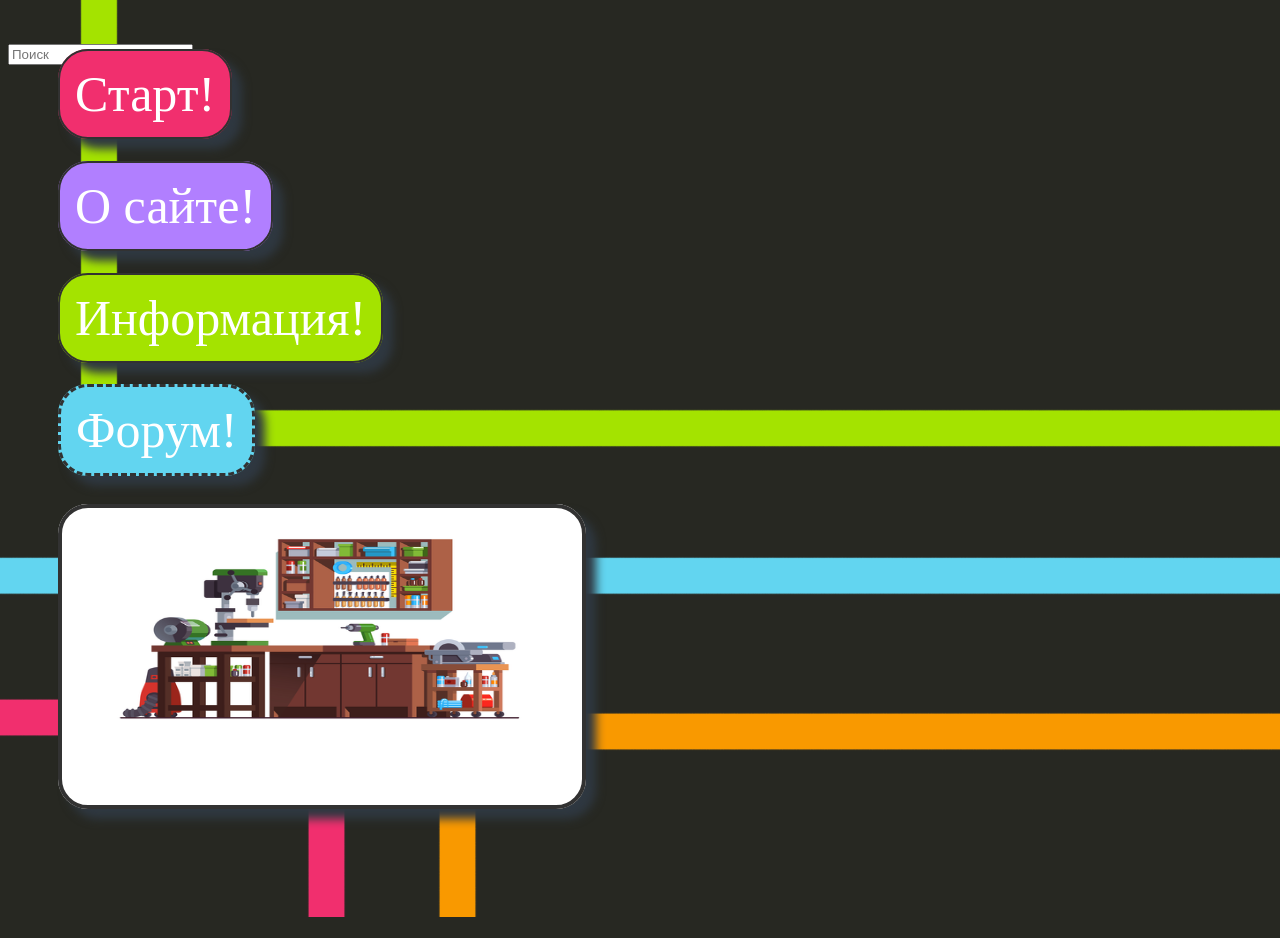
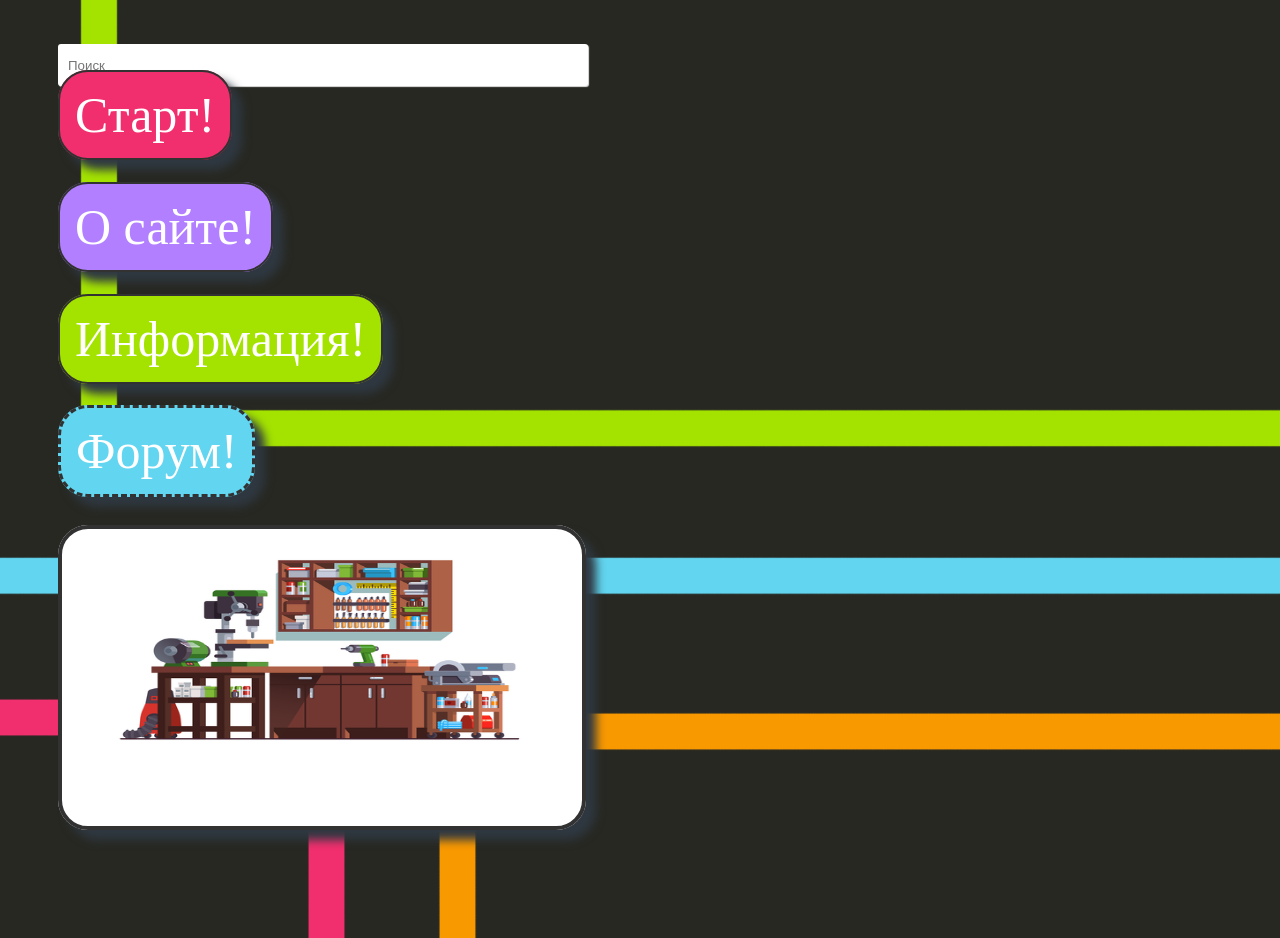
Before and after one commit to samurai9795/samurai9795.github.io, a PHP site: page /test2.html in a window 1280 px wide. Before the commit the page ends 917 px from the top, so only its background shows below. Run offline with PHP 8.4, Linux system fonts and the light colour scheme.

Commit message:
Update style2.css

```diff
--- a/style2.css
+++ b/style2.css
@@ -76,3 +76,22 @@ body{
 .button{
 	font-size:50px;
 }
+
+body{
+  	background-color:#fafafa;
+}
+
+#search-form{
+	width: 500px;
+	height: 40px;
+	padding-left: 10px;
+	padding-right: 20px;
+  box-shadow:1px 1px 1px #e4e4e4;
+  border:9px;
+  border-radius:3px;
+  outline:none;
+   }
+#search-panel{
+	padding-left: 50px;
+	padding-right: 50px;
+}
```
